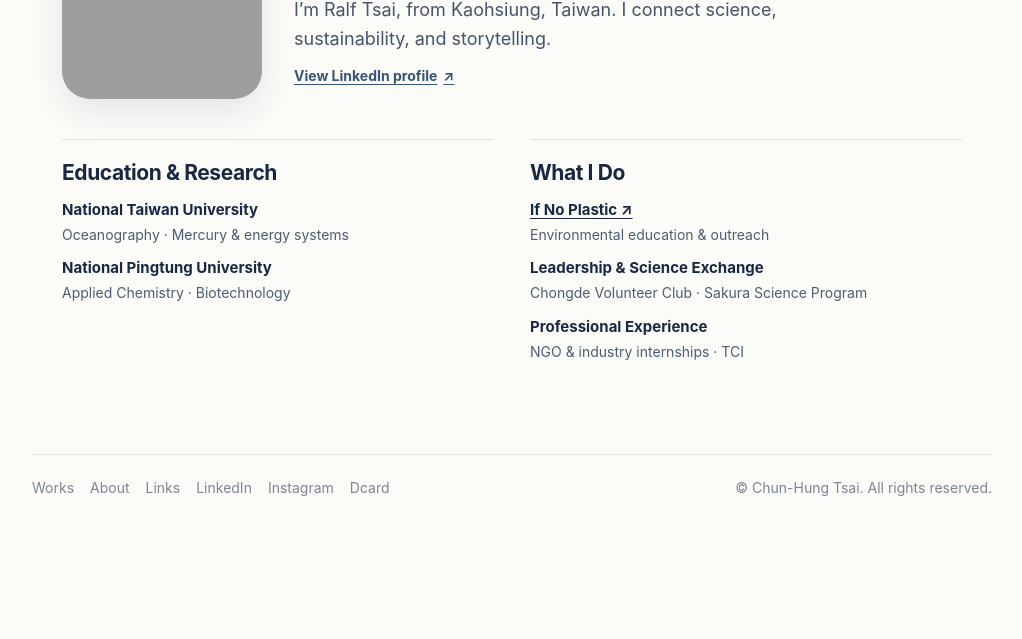
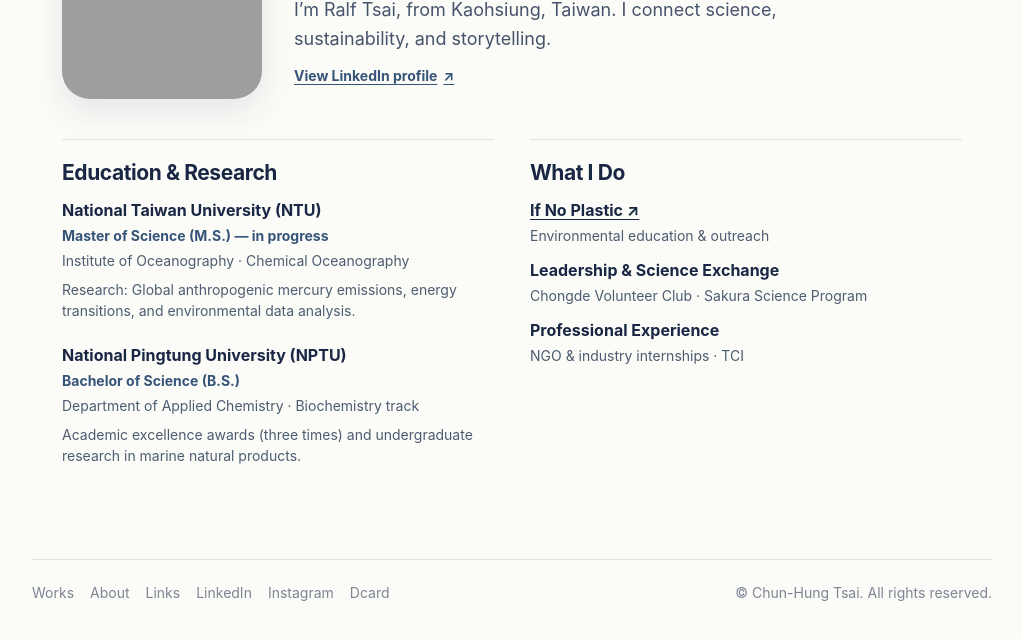
Before and after one commit to Hungtsai0223/hungpenguin, an Astro site: page /about in a window 1280 px wide. Shown: the part 291-930 px from the top of the page, without its empty margins (128-1150 px from the left). Before the commit the page ends 833 px from the top, so only its background shows below. Built offline with nearby package versions, Linux system fonts and the light colour scheme; Astro itself is replaced by a stand-in of ours; grey boxes are pictures that could not be loaded.

Commit message:
Expand degree details and replace reels with user-selected videos

```diff
--- a/src/pages/about.astro
+++ b/src/pages/about.astro
@@ -21,8 +21,18 @@ const avatar = await responsivePhoto(portrait, [200, 400, 600], 80);
       <section class="section" id="research" data-reveal>
         <h2>Education &amp; Research</h2>
         <ul>
-          <li><strong>National Taiwan University</strong><span>Oceanography · Mercury &amp; energy systems</span></li>
-          <li><strong>National Pingtung University</strong><span>Applied Chemistry · Biotechnology</span></li>
+          <li class="education-entry">
+            <strong>National Taiwan University (NTU)</strong>
+            <span class="degree">Master of Science (M.S.) — in progress</span>
+            <span>Institute of Oceanography · Chemical Oceanography</span>
+            <span class="education-note">Research: Global anthropogenic mercury emissions, energy transitions, and environmental data analysis.</span>
+          </li>
+          <li class="education-entry">
+            <strong>National Pingtung University (NPTU)</strong>
+            <span class="degree">Bachelor of Science (B.S.)</span>
+            <span>Department of Applied Chemistry · Biochemistry track</span>
+            <span class="education-note">Academic excellence awards (three times) and undergraduate research in marine natural products.</span>
+          </li>
         </ul>
       </section>
 
@@ -51,7 +61,10 @@ const avatar = await responsivePhoto(portrait, [200, 400, 600], 80);
   h2 { font-size: 21px; letter-spacing: -.02em; margin: 0 0 14px; }
   ul { list-style: none; margin: 0; padding: 0; display: grid; gap: 12px; }
   li { display: grid; gap: 3px; line-height: 1.45; }
-  li strong { font-size: 15px; font-weight: 750; }
+  li strong { font-size: 16px; font-weight: 750; }
+  .education-entry + .education-entry { margin-top: 10px; }
+  .education-entry .degree { font-weight: 700; color: #365477; }
+  .education-entry .education-note { margin-top: 4px; }
   li span, .section p { color: #4d5c70; font-size: 14px; line-height: 1.55; margin: 0; }
   a { text-underline-offset: 3px; }
   .profile-link { display: inline-flex; gap: 6px; align-items: center; min-height: 44px; color: #365477; font-size: 14px; font-weight: 700; }
--- a/src/pages/blog.astro
+++ b/src/pages/blog.astro
@@ -45,7 +45,7 @@ const instagram = "https://www.instagram.com/ifnoplastic.tw/reels/";
               {reel.cover && <img src={reel.cover} alt="" loading="lazy" decoding="async" />}
               <button type="button" class="play" data-embed={reel.embed} aria-label={`Load Instagram video ${i+1}`}>
                 <svg viewBox="0 0 24 24" aria-hidden="true"><path d="M8 5v14l11-7z" fill="currentColor"/></svg>
-                <span>Load Reel {String(i+1).padStart(2,"0")}</span>
+                <span>Watch Reel {String(i+1).padStart(2,"0")}</span>
               </button>
             </div>
             <a class="text-link" href={reel.url} target="_blank" rel="noopener noreferrer">Watch on Instagram ↗</a>
@@ -103,6 +103,7 @@ const instagram = "https://www.instagram.com/ifnoplastic.tw/reels/";
   .text-link { display: inline-flex; align-items: center; min-height: 44px; font-size: 14px; font-weight: 700; color: #365477; text-decoration: none; }
   .text-link:hover { text-decoration: underline; }
   .articles,.reels { display: grid; grid-template-columns: repeat(3,minmax(0,1fr)); gap: 14px; }
+  .reels { grid-template-columns: repeat(2,minmax(0,1fr)); max-width: 690px; width: 100%; }
   .article-card { display: flex; flex-direction: column; min-width: 0; overflow: hidden; border: 1px solid #dce3e9; border-radius: 16px; background: rgba(255,255,255,.5); text-decoration: none; transition: border-color .15s; }
   .article-card:hover { border-color: #92a9c1; }
   .article-cover { width: 100%; aspect-ratio: 16/9; height: auto; object-fit: cover; display: block; }
@@ -133,7 +134,7 @@ const instagram = "https://www.instagram.com/ifnoplastic.tw/reels/";
     .articles { grid-template-columns: 1fr; gap: 10px; }
     .article-body { padding: 16px; gap: 5px; }
     h3 { font-size: 17px; }
-    .reels { grid-template-columns: repeat(3,minmax(0,1fr)); gap: 8px; }
+    .reels { grid-template-columns: repeat(2,minmax(0,1fr)); gap: 10px; }
     .reel-player { aspect-ratio: 9/16; border-radius: 12px; }
     .play { padding: 4px; gap: 8px; font-size: 11px; }
     .play svg { width: 40px; height: 40px; padding: 10px; }
```
Also changed, not shown: src/data/portfolio.json (+4 -9 lines).
